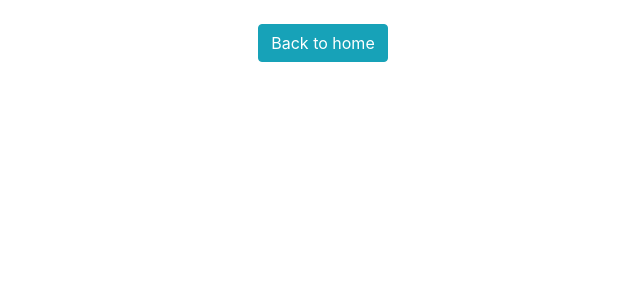
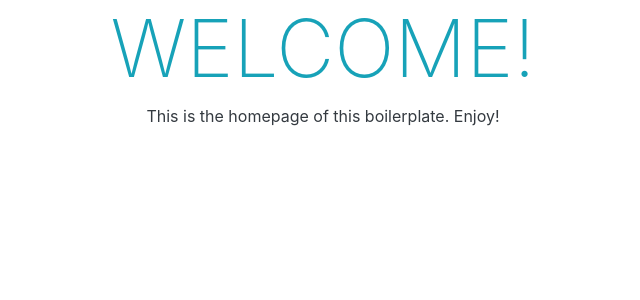
Before and after one commit to mustaphee/flask-simple-boilerplate, a Python web app: template app/templates/home.html in a window 1280 px wide. Shown: the top 300 px of the page, without its empty margins (317-957 px from the left). Run offline with Jinja, Linux system fonts and the light colour scheme; the template is opened without the code that fills it, so the values that code supplies are empty; some libraries are stand-ins or nearby versions.

Commit message:
added error template and hone template

```diff
--- a/app/templates/home.html
+++ b/app/templates/home.html
@@ -6,23 +6,20 @@
     <!-- Tell the browser to be responsive to screen width -->
     <meta name="viewport" content="width=device-width, initial-scale=1">
     <meta name="author" content="Yusuff Mustapha">
-    <title>Error!</title>
+    <title>Home</title>
 
     <!-- Bootstrap Core CSS -->
     <link href="{{ url_for('static', filename='css/bootstrap.min.css') }}" rel="stylesheet">
-    <!-- Custom CSS -->
-    <link href="{{ url_for('static', filename='css/style.css') }}" rel="stylesheet">
 </head>
 
 <body>
-    <section id="wrapper" class="error-page">
-        <div class="error-box">
-            <div class="error-body text-center">
-                <h1 class="text-danger">{{ error[:3] }}</h1>
-                <h3 class="text-uppercase"> {{ error.split(':')[0] }} </h3>
-                <p class="text-muted mt-4 mb-4">{{ error.split(':')[1] }}</p>
-                <a href="{{ url_for('index') }}" class="btn btn-info btn-rounded mb-5">Back to home</a> </div>
-        </div>
-    </section>
+    <div class="container">
+            <h1 class="text-center text-uppercase text-info" style="font-size: 80px; font-weight: 200;">
+               Welcome!
+            </h1>
+            <p class="text-center text-dark">
+                This is the homepage of this boilerplate. Enjoy!
+            </p>
+    </div>
 </body>
 </html>
```
Also changed, not shown: app/templates/error.html (added, +28 -0 lines).
